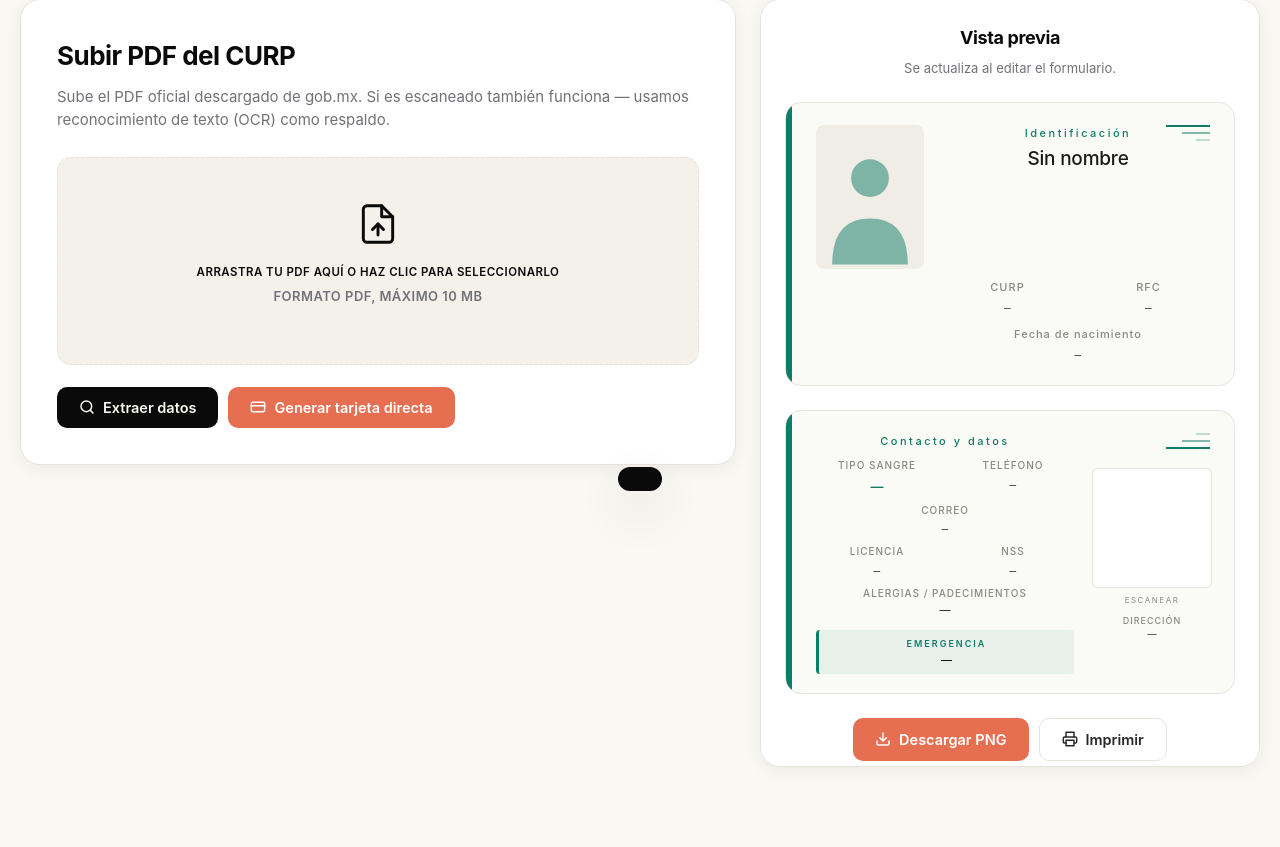
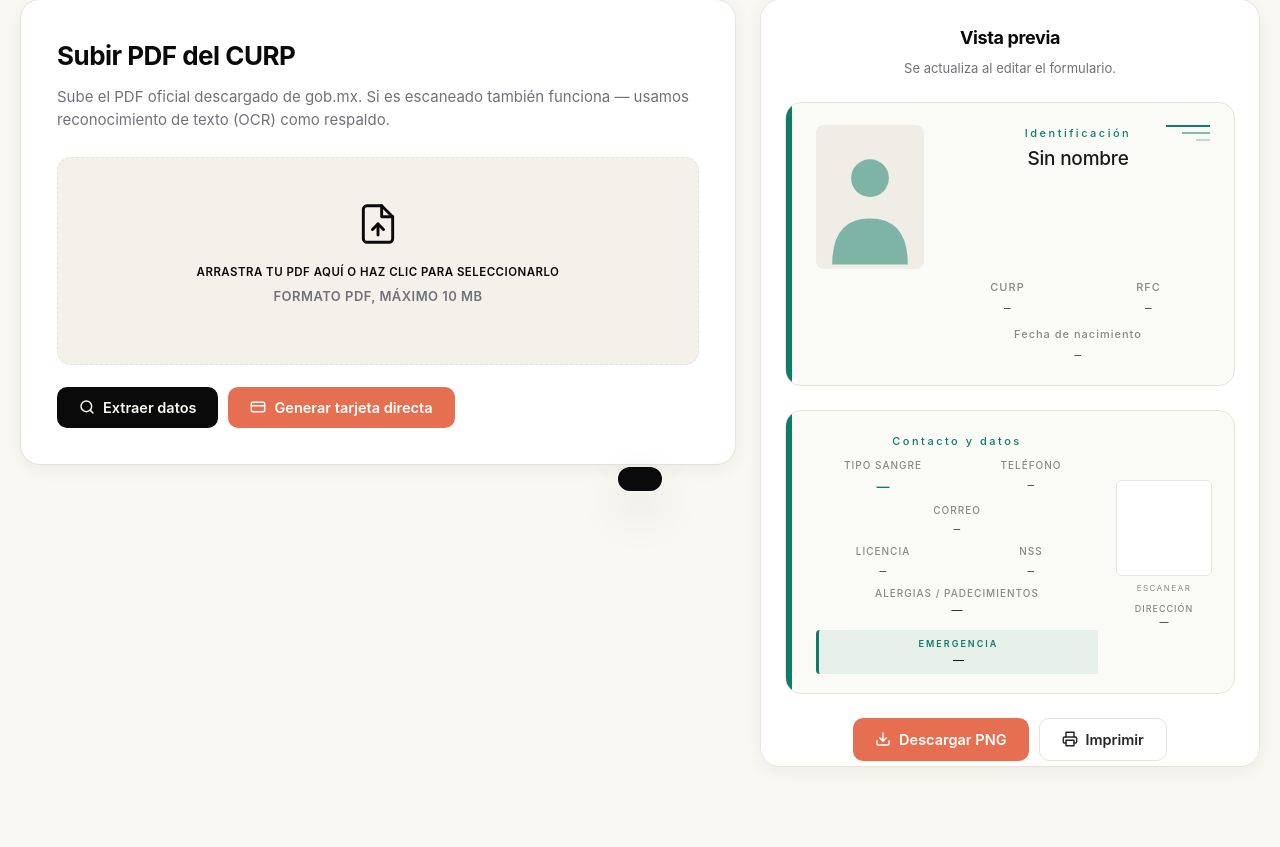
Before and after one commit to Vmcg22/curp-wallet, a FastAPI app: page / in a window 1280 px wide. Shown: the part 401-1248 px from the top of the page. Run offline with FastAPI, Linux system fonts and the light colour scheme; some libraries are stand-ins or nearby versions.

Commit message:
fix: revert QR frame to 96px and remove back card decorative lines overlapping QR

```diff
--- a/app/static/card.js
+++ b/app/static/card.js
@@ -158,13 +158,8 @@ function renderCardBack(data) {
        </div>`;
 
   return `
-<div id="card-back" style="width: 100%; max-width: 460px; aspect-ratio: 1.586; background: #FAFAF6; border-radius: 16px; padding: 22px 22px 22px 30px; display: grid; grid-template-columns: 1fr 120px; gap: 18px; position: relative; overflow: hidden; border: 1px solid #E8E5DE; box-sizing: border-box;">
+<div id="card-back" style="width: 100%; max-width: 460px; aspect-ratio: 1.586; background: #FAFAF6; border-radius: 16px; padding: 22px 22px 22px 30px; display: grid; grid-template-columns: 1fr 96px; gap: 18px; position: relative; overflow: hidden; border: 1px solid #E8E5DE; box-sizing: border-box;">
   <div style="position: absolute; top: 0; left: 0; bottom: 0; width: 6px; background: #0E7C66;"></div>
-  <div style="position: absolute; top: 22px; right: 24px; display: flex; flex-direction: column; align-items: flex-end; gap: 5px;">
-    <div style="width: 14px; height: 2px; background: #0E7C66; opacity: 0.25;"></div>
-    <div style="width: 28px; height: 2px; background: #0E7C66; opacity: 0.5;"></div>
-    <div style="width: 44px; height: 2px; background: #0E7C66;"></div>
-  </div>
 
   <div style="display: flex; flex-direction: column; justify-content: space-between; min-width: 0; gap: 12px;">
     ${dataGrid}
@@ -172,7 +167,7 @@ function renderCardBack(data) {
   </div>
 
   <div style="display: flex; flex-direction: column; align-items: center; justify-content: center; gap: 6px;">
-    <div id="qr-frame" style="width: 120px; height: 120px; background: white; border: 1px solid #E8E5DE; border-radius: 6px; padding: 4px; display: flex; align-items: center; justify-content: center; box-sizing: border-box;">
+    <div id="qr-frame" style="width: 96px; height: 96px; background: white; border: 1px solid #E8E5DE; border-radius: 6px; padding: 4px; display: flex; align-items: center; justify-content: center; box-sizing: border-box;">
       <canvas id="qr-canvas" style="width: 100%; height: 100%; display: block;"></canvas>
     </div>
     <div style="color: #8a8880; font-size: 8px; letter-spacing: 1.5px;">ESCANEAR</div>
--- a/app/templates/index.html
+++ b/app/templates/index.html
@@ -4,7 +4,7 @@
   <meta charset="UTF-8">
   <meta name="viewport" content="width=device-width, initial-scale=1.0">
   <title>Tarjeta Personal — Identificación de cartera</title>
-  <link rel="stylesheet" href="/static/style.css?v=12">
+  <link rel="stylesheet" href="/static/style.css?v=13">
 </head>
 <body>
   <header class="hero">
@@ -290,7 +290,7 @@
 
   <script src="https://cdn.jsdelivr.net/npm/qrcode@1.5.0/build/qrcode.min.js"></script>
   <script src="https://cdn.jsdelivr.net/npm/html-to-image@1.11.11/dist/html-to-image.min.js"></script>
-  <script src="/static/card.js?v=12"></script>
-  <script src="/static/app.js?v=12"></script>
+  <script src="/static/card.js?v=13"></script>
+  <script src="/static/app.js?v=13"></script>
 </body>
 </html>
```
